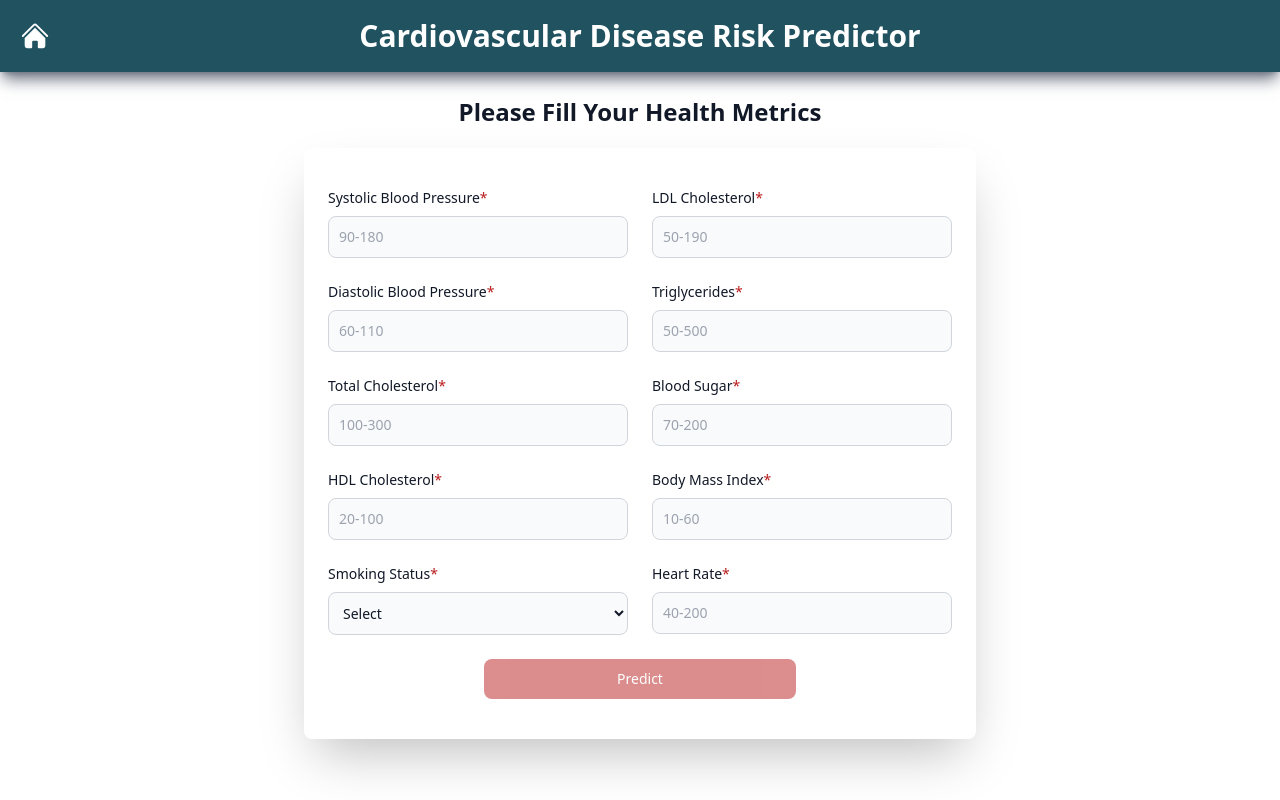
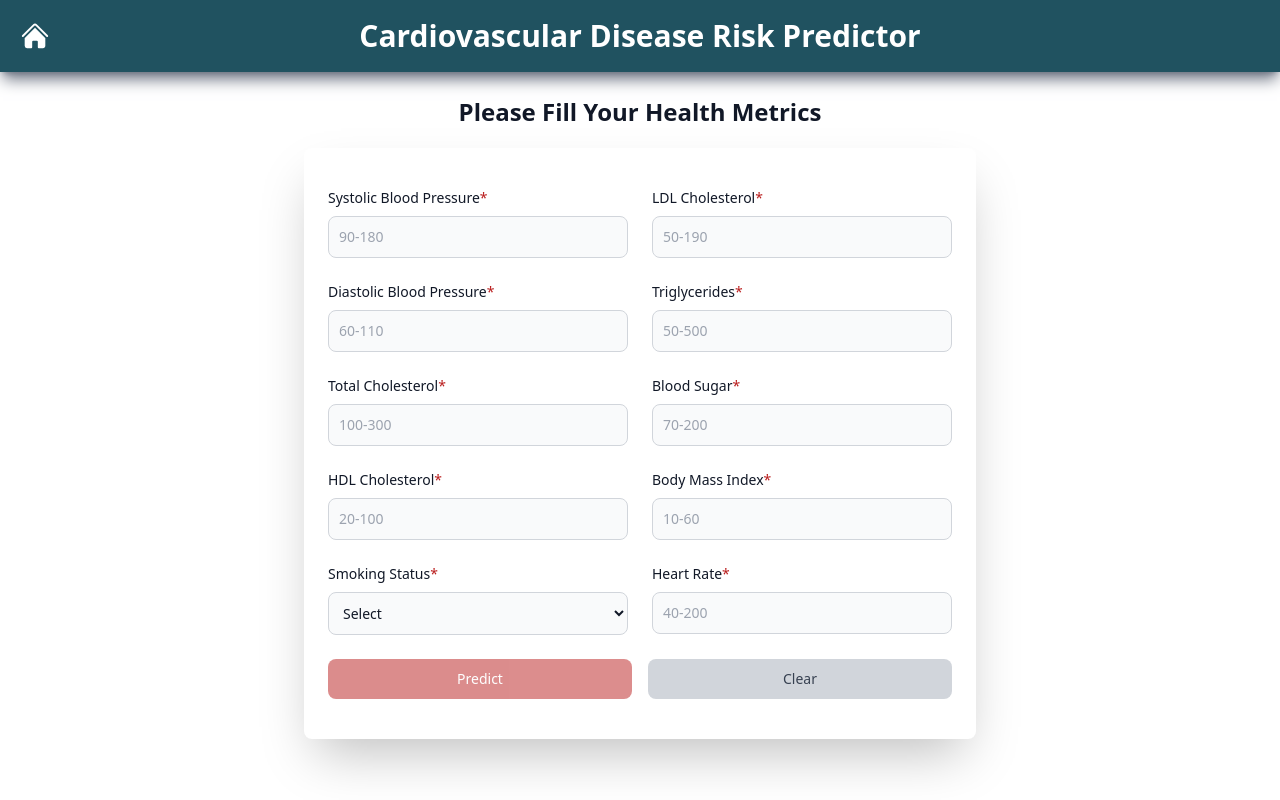
Before and after one commit to Guna-Pandi/SprintDeliverable, a React (Create React App) app: page /Home/Predictor in a window 1280 px wide. Built offline with nearby package versions, Linux system fonts and the light colour scheme; what chartjs-plugin-datalabels would draw is missing.

Commit message:
clear button

```diff
--- a/src/components/Predictor.jsx
+++ b/src/components/Predictor.jsx
@@ -21,6 +21,7 @@ const Predictor = () => {
   });
 
   const [result, setResult] = useState("");
+  const [advice, setAdvice] = useState(""); // State to store personalized advice
   const [errorMessage, setErrorMessage] = useState("");
   const [showModal, setShowModal] = useState(false);
 
@@ -83,6 +84,7 @@ const Predictor = () => {
     e.preventDefault();
     setErrorMessage("");
     setResult("");
+    setAdvice(""); // Clear the advice on form submit
 
     let smokeNumeric = 0;
     if (inputs.smoke === "Occasional") smokeNumeric = 1;
@@ -102,15 +104,13 @@ const Predictor = () => {
     ];
 
     try {
-      const response = await axios.post(
-        "https://sprintdeliverablebackend-1.onrender.com/predict",
-        {
-          input: inputArray,
-        }
-      );
+      const response = await axios.post("http://127.0.0.1:5000/predict", {
+        input: inputArray,
+      });
 
       if (response.data.prediction) {
         setResult(`Risk Category: ${response.data.prediction}`);
+        setAdvice(response.data.advice); // Set personalized advice from the backend
         setFormData(inputs);
       } else {
         setErrorMessage("Error: Could not get a prediction from the server.");
@@ -134,10 +134,30 @@ const Predictor = () => {
     );
   });
 
+  const handleClear = () => {
+    setInputs({
+      sbp: "",
+      ldl: "",
+      dbp: "",
+      tgc: "",
+      tc: "",
+      bs: "",
+      hdl: "",
+      bmi: "",
+      smoke: "",
+      heart_rate: "",
+    });
+    setResult("");
+    setAdvice("");
+    setErrorMessage("");
+    setValidationErrors({});
+  };
+
   const closeModal = () => {
     setShowModal(false);
     setResult("");
     setErrorMessage("");
+    setAdvice(""); // Clear the advice when closing the modal
   };
 
   return (
@@ -210,7 +230,7 @@ const Predictor = () => {
                 </div>
               ))}
             </div>
-            <div className="flex justify-center">
+            <div className="flex justify-center space-x-4">
               <button
                 type="submit"
                 className={`text-white bg-red-700 hover:bg-red-800 focus:ring-4 focus:outline-none focus:ring-gray-300 font-medium rounded-lg text-sm w-1/2 flex justify-center items-center px-5 py-2.5 ${
@@ -220,25 +240,33 @@ const Predictor = () => {
               >
                 Predict
               </button>
+
+              {/* Clear Button */}
+              <button
+                type="button"
+                onClick={handleClear}
+                className="text-gray-700 bg-gray-300 hover:bg-gray-400 focus:ring-4 focus:outline-none focus:ring-gray-200 font-medium rounded-lg text-sm w-1/2 flex justify-center items-center px-5 py-2.5"
+              >
+                Clear
+              </button>
             </div>
           </form>
         </div>
       </div>
 
       {showModal && (
-        <div className="fixed top-0 left-0 w-full h-full bg-black bg-opacity-50 flex justify-center items-center z-50">
-          <div className="bg-white p-6 rounded-lg shadow-lg max-w-sm w-full">
-            <h2 className="text-xl font-semibold text-gray-900 mb-4">Result</h2>
+        <div className="fixed top-0  left-0 w-full h-full bg-black bg-opacity-50 flex justify-center items-center z-50">
+          <div className="bg-white p-8 rounded-lg shadow-lg max-w-sm w-full ">
+            <h2 className="text-2xl font-bold flex justify-center items-center text-gray-900 mb-4">Result</h2>
+
             {result && (
               <p>
                 <span className="font-bold text-gray-700">Risk Category:</span>{" "}
                 <span
                   className={
-                    result.includes(
-                      "You have high risk of CVD ADVICE: Please consult your Cardiologist for a comprehensive evaluation"
-                    )
-                      ? "text-red-600"
-                      : "text-green-600"
+                    result.includes("High Risk")
+                      ? "text-red-600" // Apply red text for high risk
+                      : "text-green-600" // Apply green text for low risk
                   }
                 >
                   {result.replace("Risk Category:", "").trim()}
@@ -246,7 +274,17 @@ const Predictor = () => {
               </p>
             )}
 
+            {advice && (
+              <p className="mt-4">
+                <span className="font-bold text-gray-700">
+                  Personalized Advice:
+                </span>{" "}
+                {advice}
+              </p>
+            )}
+
             {errorMessage && <p className="text-red-600">{errorMessage}</p>}
+
             <button
               onClick={closeModal}
               className="mt-4 bg-blue-500 text-white px-4 py-2 rounded hover:bg-blue-600"
```
